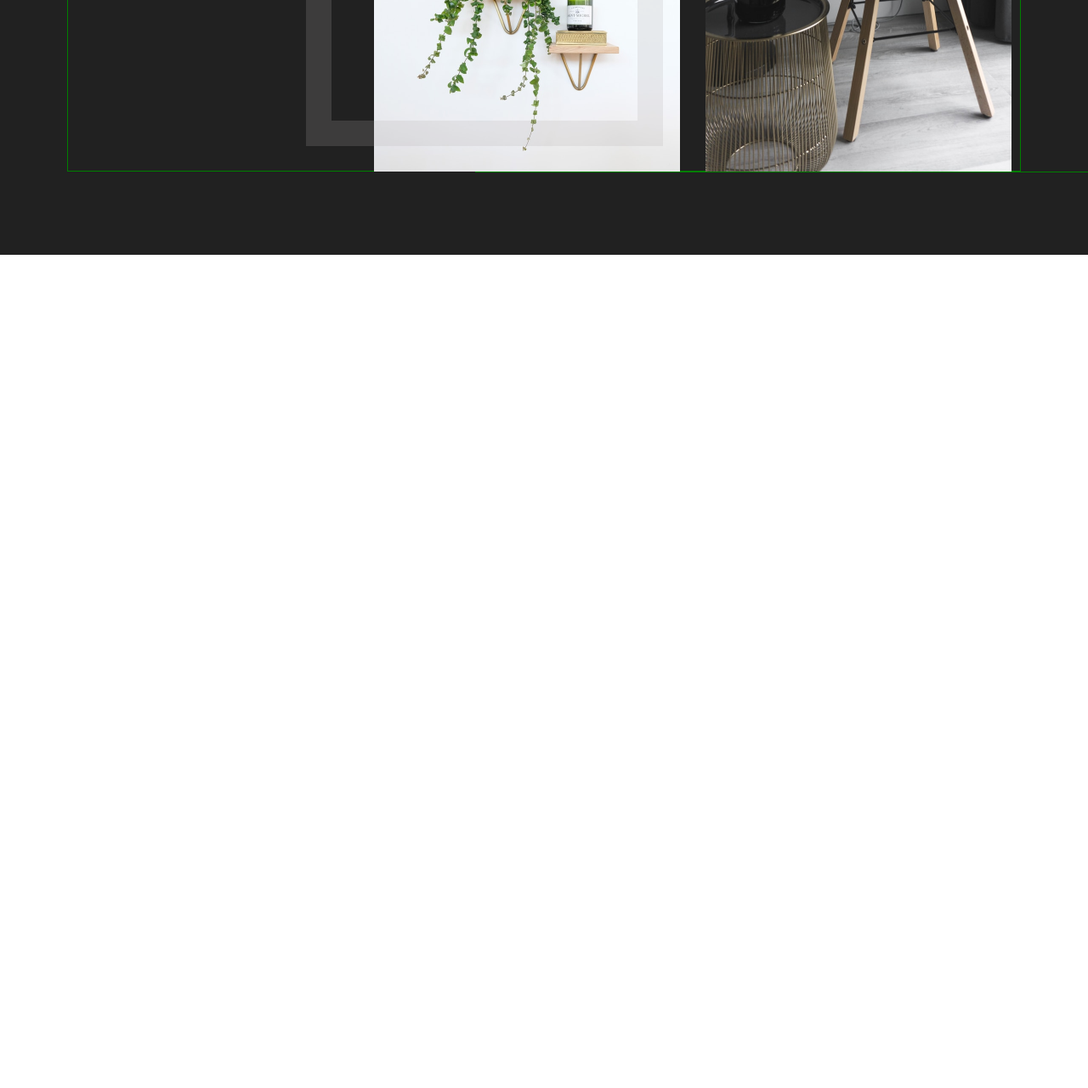
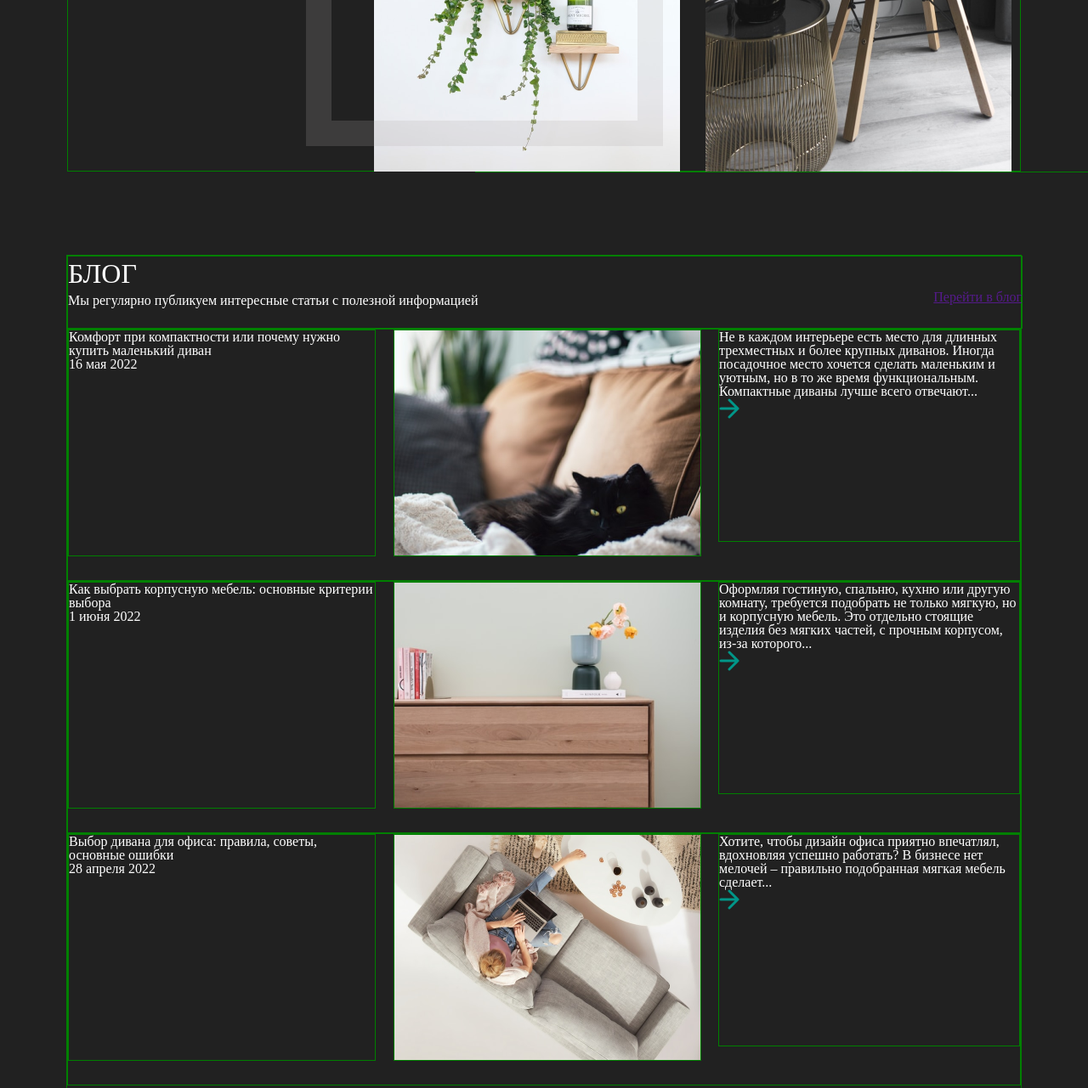
Before and after one commit to AlexMahdich/lending_name, a website: page index.html in a window 1280 px wide. Shown: the part 5080-6361 px from the top of the page at 85% size. Before the commit the page ends 5380 px from the top, so only its background shows below. Drawn offline with Linux system fonts and the light colour scheme; files whose address does not match are found by name.

Commit message:
add blog section

```diff
--- a/index.html
+++ b/index.html
@@ -402,6 +402,68 @@
             </div>
         </div>
     </section>
+    <section class="section-seventh">
+        <div class="container">
+            <div class="wrapper">
+                <div class="content-blog">
+                    <div class="content-blog-title">
+                        <p>блог</p>
+                        <div class="content-blog__description">
+                            <p>Мы регулярно публикуем интересные статьи с полезной информацией </p>
+                            <div class="content-blog__go-to-blog">
+                                <a href="">Перейти в блог</a>
+                            </div>
+                        </div>
+                    </div>
+                    <div class="content-blog-card blog-card-top">
+                        <div class="content-card__title card-title__top">
+                            <p>Комфорт при компактности или почему нужно купить маленький диван</p>
+                            <p>16 мая 2022</p>
+                        </div>
+                        <div class="content-card__img">
+                            <img src="/classwork/lending_name/dist/images/blog-first.png" alt="">
+                        </div>
+                        <div class="content-card__discription">
+                            <p>Не в каждом интерьере есть место для длинных трехместных и более крупных диванов. Иногда
+                                посадочное место хочется сделать маленьким и уютным, но в то же время функциональным.
+                                Компактные диваны лучше всего отвечают...</p>
+                                <img src="/classwork/lending_name/dist/images/icons/green-arrow-right.svg" alt="">
+                        </div>
+                    </div>
+                    <div class="content-blog-card blog-card-mid">
+                        <div class="content-card__title">
+                            <p>Как выбрать корпусную мебель: основные критерии выбора</p>
+                            <p>1  июня 2022</p>
+                        </div>
+                        <div class="content-card__img">
+                            <img src="/classwork/lending_name/dist/images/blog-second.png" alt="">
+                        </div>
+                        <div class="content-card__discription">
+                            <p>Оформляя гостиную, спальню, кухню или другую комнату, требуется подобрать не только
+                                мягкую, но и корпусную мебель. Это отдельно стоящие изделия без мягких частей, с прочным
+                                корпусом, из-за которого...</p>
+                                <img src="/classwork/lending_name/dist/images/icons/green-arrow-right.svg" alt="">
+                        </div>
+                    </div>
+                    <div class="content-blog-card blog-card-bottom">
+                        <div class="content-card__title">
+                            <p>Выбор дивана для офиса: правила, советы, основные ошибки</p>
+                            <p>28 апреля 2022</p>
+                        </div>
+                        <div class="content-card__img">
+                            <img src="/classwork/lending_name/dist/images/blog-third.png" alt="">
+                        </div>
+                        <div class="content-card__discription">
+                            <p>Хотите, чтобы дизайн офиса приятно впечатлял, вдохновляя успешно работать? В бизнесе нет
+                                мелочей – правильно подобранная мягкая мебель сделает...</p>
+                                <img src="/classwork/lending_name/dist/images/icons/green-arrow-right.svg" alt="">
+                        </div>
+                    </div>
+                    <div></div>
+                </div>
+            </div>
+        </div>
+    </section>
 </body>
 
 </html>
--- /dev/null
+++ b/src/styles/section-seventh.scss
@@ -0,0 +1,61 @@
+.section-seventh {
+    background-color: #212121;
+    height: 1340px;
+    margin: auto;
+    width: 1280px;
+}
+.content-blog {
+    border: 1px solid green;
+    margin: auto;
+    width: 1122px;
+    height: 1223px;
+    color: #FFFFFF;
+}
+.content-blog-title {
+    border: 1px solid green;
+    width: 1122px;
+    height: 84px;
+    >p {
+        font-family: 'e-Ukraine Head';
+        font-style: normal;
+        font-weight: 400;
+        font-size: 32px;
+        line-height: 125%;
+        text-transform: uppercase;
+    }
+}
+.content-blog__description {
+    display: flex;
+    justify-content: space-between;
+    p {
+        font-family: 'e-Ukraine';
+        font-style: normal;
+        font-weight: 200;
+        font-size: 16px;
+        line-height: 150%;
+    }
+}
+.content-blog__go-to-blog {
+}
+.content-blog-card {
+    border: 1px solid green;
+    width: 1120px;
+    height: 295px;
+    display: flex;
+    justify-content: space-between;
+}
+.content-card__title {
+    border: 1px solid green;
+    width: 360px;
+    height: 265px;
+}
+.content-card__img {
+    border: 1px solid green;
+    width: 360px;
+    height: 265px;
+}
+.content-card__discription {
+    border: 1px solid green;
+    width: 353px;
+    height: 248px;
+}
```
Also changed, not shown: dist/images/blog-first.png (added), dist/images/blog-second.png (added), dist/images/blog-third.png (added), dist/styles/styles.min.css, src/img/blog-first.png (added), src/img/blog-second.png (added), src/img/blog-third.png (added), 1 other file. Lines whose indentation alone changed are shown as unchanged.
